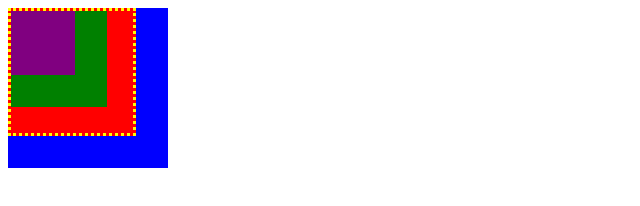
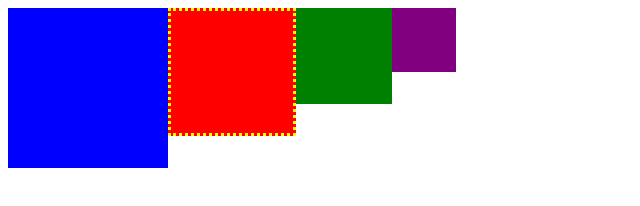
Before and after one commit to Chansen94/Covalence-Projects, a plain HTML site: page boxPositioning.html in a window 1280 px wide. Shown: the whole page, without its empty margins (0-640 px from the left). Drawn offline with Linux system fonts and the light colour scheme.

Commit message:
Created board

```diff
--- a/boxPositioning.html
+++ b/boxPositioning.html
@@ -1,25 +1,21 @@
 <!DOCTYPE html>
 <html lang="en">
+
 <head>
     <meta charset="UTF-8">
     <meta name="viewport" content="width=device-width, initial-scale=1.0">
     <meta http-equiv="X-UA-Compatible" content="ie=edge">
-    <title>Document</title>
+    <title>Box Positions</title>
     <link rel="stylesheet" href="boxPositioning.css">
 </head>
+
 <body>
     <main>
-        <div class="box blue">
-            <div class="box red border-yellow">
-                <div class="box green">
-                    <div class="box purple"></div>
-                </div>
-            </div>
-        </div>
-
-
-
-
+        <div class="box blue"></div>
+        <div class="box red border-yellow"></div>
+        <div class="box green"></div>
+        <div class="box purple"></div>
     </main>
 </body>
+
 </html>
```
